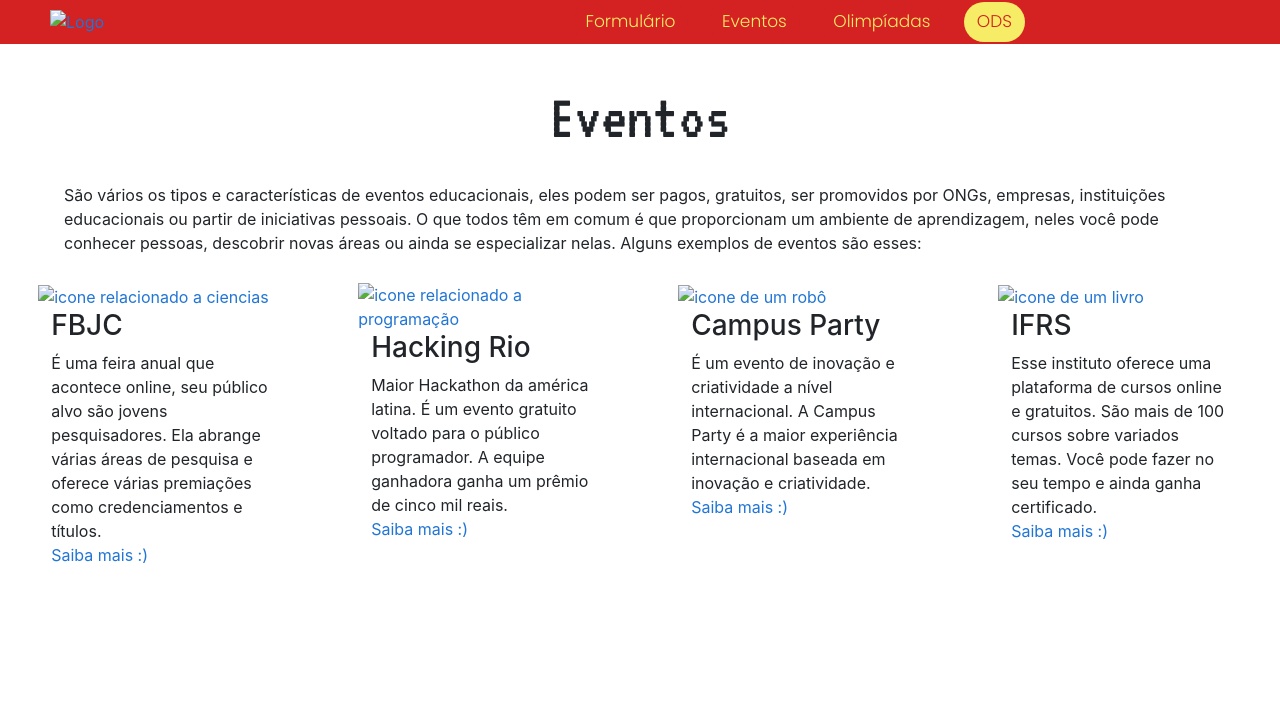
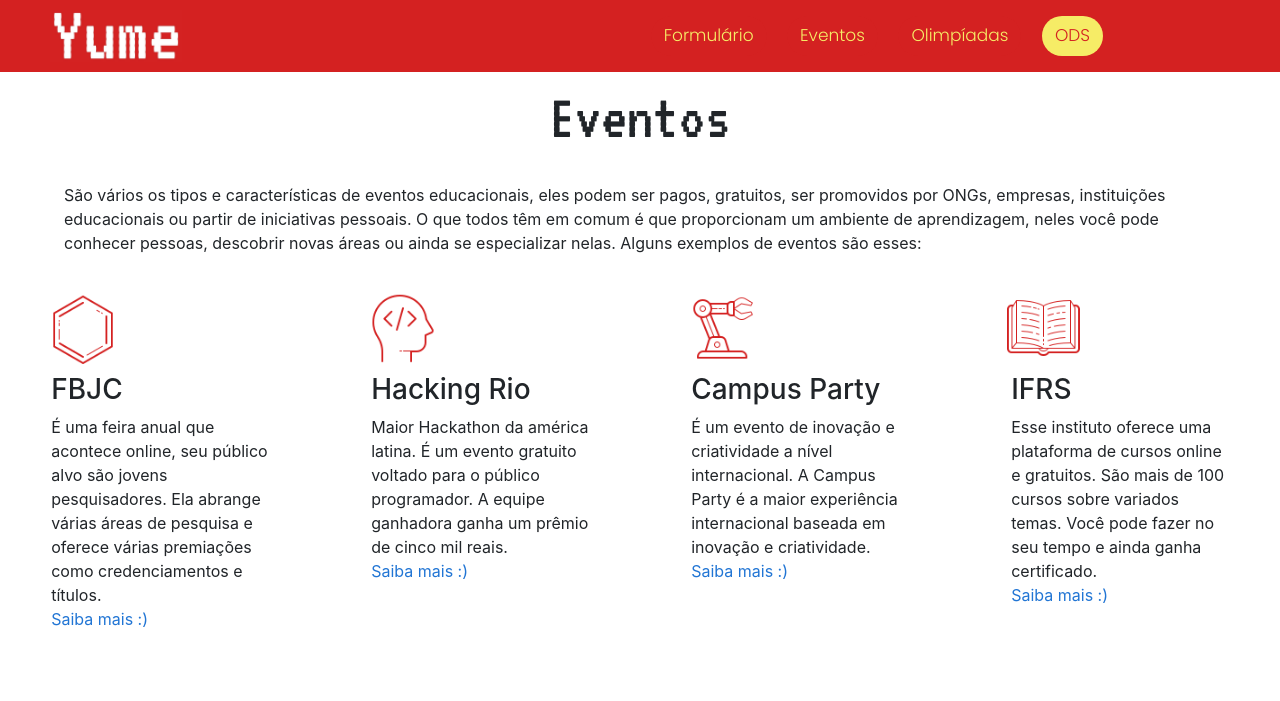
Before and after one commit to Yume-divulgacao/Yume-divulgacao.github.io, a plain HTML site: page eventos.html in a window 1280 px wide. Drawn offline with nearby package versions, Linux system fonts and the light colour scheme.

Commit message:
Update eventos.html

```diff
--- a/eventos.html
+++ b/eventos.html
@@ -15,7 +15,7 @@
 <body>
     <!--NavBar-->
     <nav>
-        <a href="index.html"><img class="nav_logo" src="../Yume/Imagens/logo.jpg" alt = "Logo"></a>
+        <a href="index.html"><img class="nav_logo" src="Imagens/logo.jpg" alt = "Logo"></a>
         <ul>
             <li><a href="form.html"><button id="btn" class="btn">Formulário</button></a></li>
             <li><a href="eventos.html"><button id="btn" class="btn">Eventos</button></a></li>
@@ -36,28 +36,28 @@
         </section>
         <section class="colunas">
             <div class="coluna4">
-                <a href="https://fbjc.com.br/index.php"><img class="icone" src="../Yume/Imagens/FBJC.png" alt="icone relacionado a ciencias"></a>
+                <a href="https://fbjc.com.br/index.php"><img class="icone" src="Imagens/FBJC.png" alt="icone relacionado a ciencias"></a>
                 <h3>FBJC</h3>
                 <p> É uma feira anual que acontece online, seu público alvo são jovens pesquisadores. Ela abrange várias áreas de pesquisa e oferece várias premiações como credenciamentos e títulos.<br>
                 <a href="https://fbjc.com.br/index.php" target="_blank"> Saiba mais :)</a>
                 </p>
             </div>
             <div class="coluna4">
-                <a href=" https://hackingrio.com/"><img class="icone" src="../Yume/Imagens/Hackathon.png" alt="icone relacionado a programação"></a>
+                <a href=" https://hackingrio.com/"><img class="icone" src="Imagens/Hackathon.png" alt="icone relacionado a programação"></a>
                 <h3>Hacking  Rio</h3>
                 <p>Maior Hackathon da américa latina. É um evento gratuito voltado para o público programador. A equipe ganhadora ganha um prêmio de cinco mil reais.<br>
                 <a href="https://hackingrio.com/" target="_blank"> Saiba mais :)</a>
                 </p>
             </div>
             <div class="coluna4">
-                <a href="https://brasil.campus-party.org/"><img class="icone" src="../Yume/Imagens/campus.png" alt="icone de um robô"></a>
+                <a href="https://brasil.campus-party.org/"><img class="icone" src="Imagens/campus.png" alt="icone de um robô"></a>
                 <h3>Campus Party</h3>
                 <p>É um evento de inovação e criatividade a nível internacional. A Campus Party é a maior experiência internacional baseada em inovação e criatividade. <br>
                 <a href="https://brasil.campus-party.org/" target="_blank"> Saiba mais :)</a>
                 </p>
             </div>
             <div class="coluna4">
-                <a href="https://moodle.ifrs.edu.br/"><img class="icone" src="../Yume/Imagens/cursos.png" alt="icone de um livro"></a>
+                <a href="https://moodle.ifrs.edu.br/"><img class="icone" src="Imagens/cursos.png" alt="icone de um livro"></a>
                 <h3>IFRS</h3>
                 <p>Esse instituto oferece uma plataforma de cursos online e gratuitos. São mais de 100 cursos sobre variados temas. Você pode fazer no seu tempo e ainda ganha certificado.<br>
                 <a href="https://moodle.ifrs.edu.br/" target="_blank"> Saiba mais :)</a>
```
